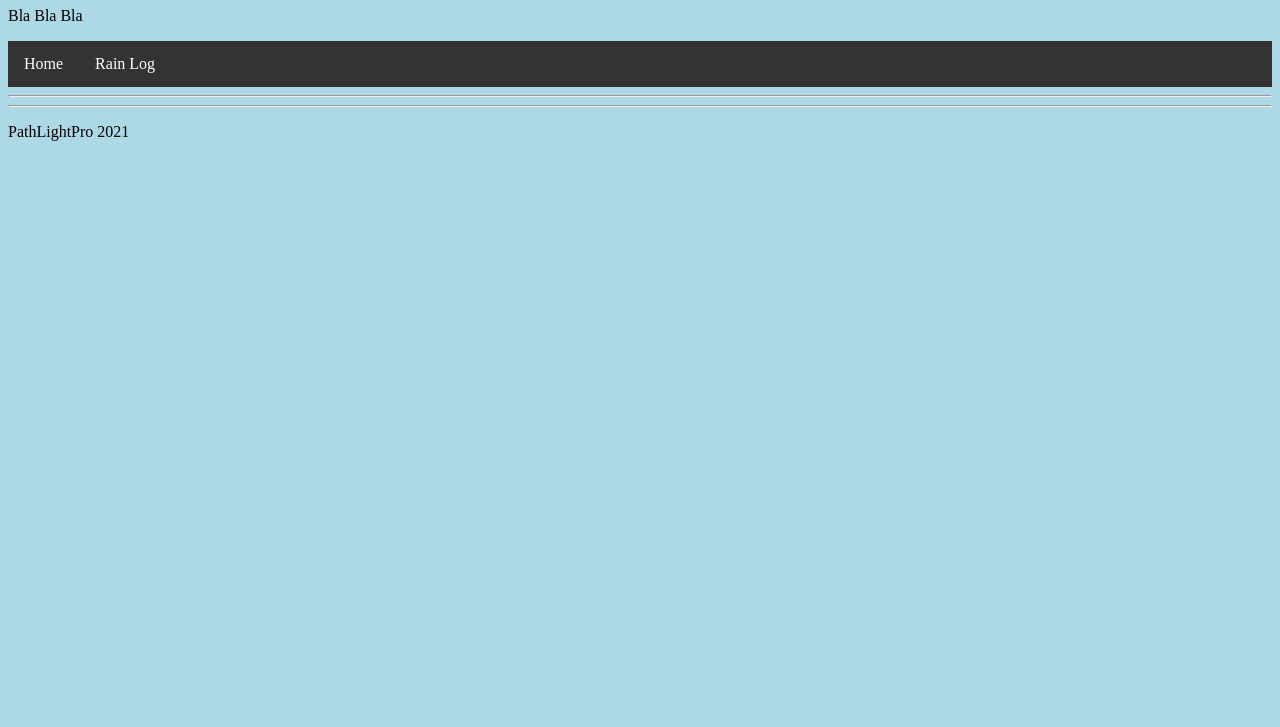
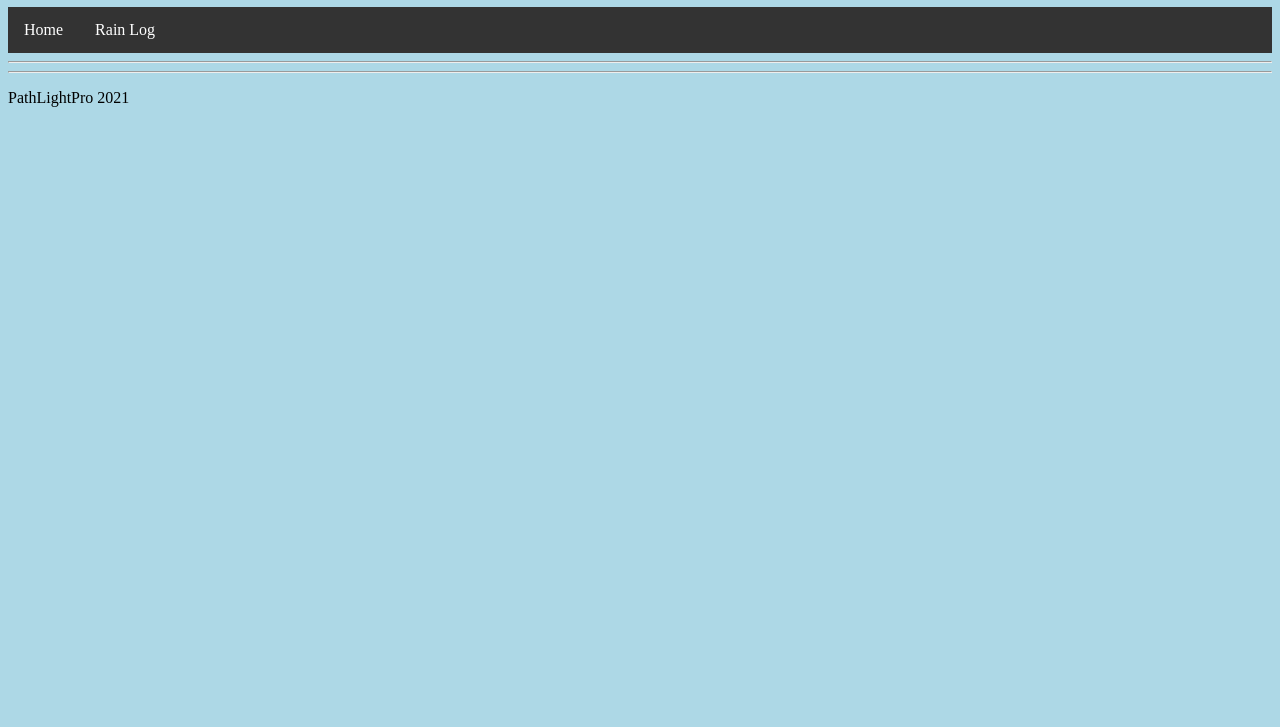
Before and after one commit to sjakedude/PathLightProPortal, a plain HTML site: page public/index.html in a window 1280 px wide. Shown: the part 73-800 px from the top of the page. Drawn offline with Linux system fonts and the light colour scheme; some packages are replaced by stand-ins of ours.

Commit message:
remove bla bla bla

```diff
--- a/public/index.html
+++ b/public/index.html
@@ -20,10 +20,6 @@
   <!-- Title of the page -->
   <h1>Path Light Pro - Employee Portal</h1>
 </header>
-<header>
-  <!-- Brief description of the page's contents -->
-  <p>Bla Bla Bla</p>
-</header>
 <nav>
   <ul>
     <!-- Navigation to the rest of the pages on my website -->
```
